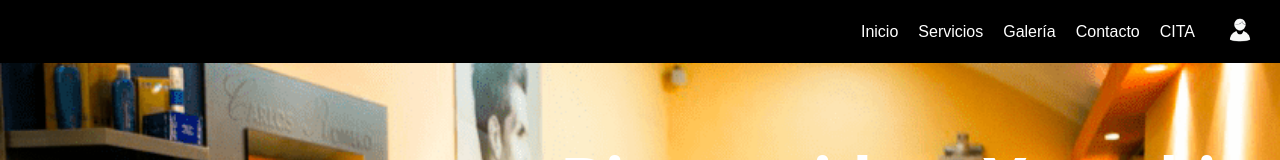
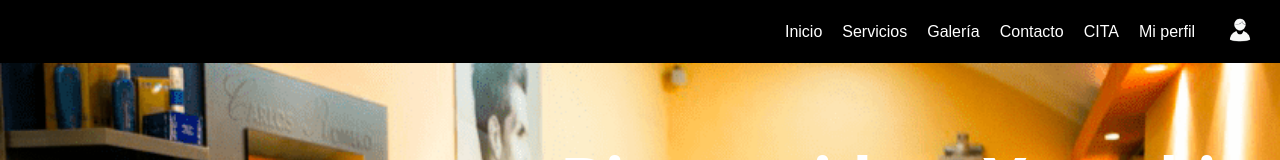
Before and after one commit to victorperezvl/Yamaki, a React (Vite) app in the folder frontend/: page / in a window 1280 px wide. Shown: the top 160 px of the page. Built offline with nearby package versions, Linux system fonts and the light colour scheme; no server answers.

Commit message:
Añadir Mi perfil a la barra de navegacion

```diff
--- a/frontend/src/components/Nav.jsx
+++ b/frontend/src/components/Nav.jsx
@@ -17,6 +17,7 @@ const Nav = () => {
           <a href="#galeria">Galería</a>
           <a href="#contacto">Contacto</a>
           <a href="/cita">CITA</a>
+          <a href="#miPerfil">Mi perfil</a>
         </div>
         <button className="user-btn">
           <img src={userIcon} alt="Login" className="user-icon" onClick={() => setShowLogin(true)} />
```
